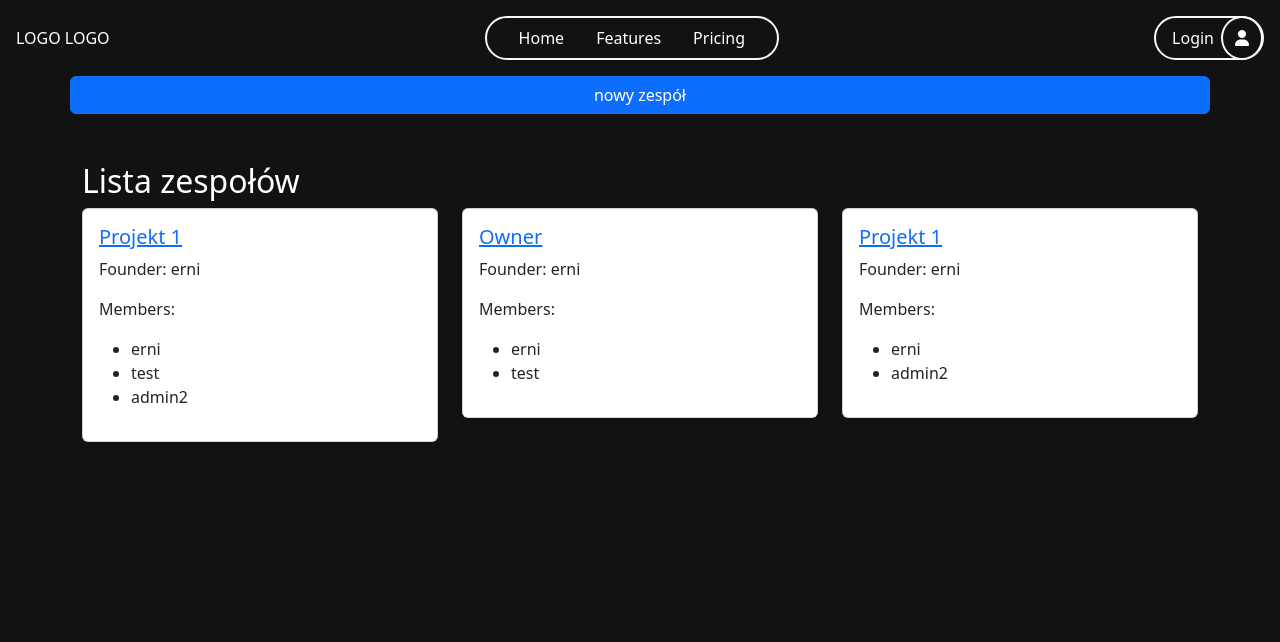
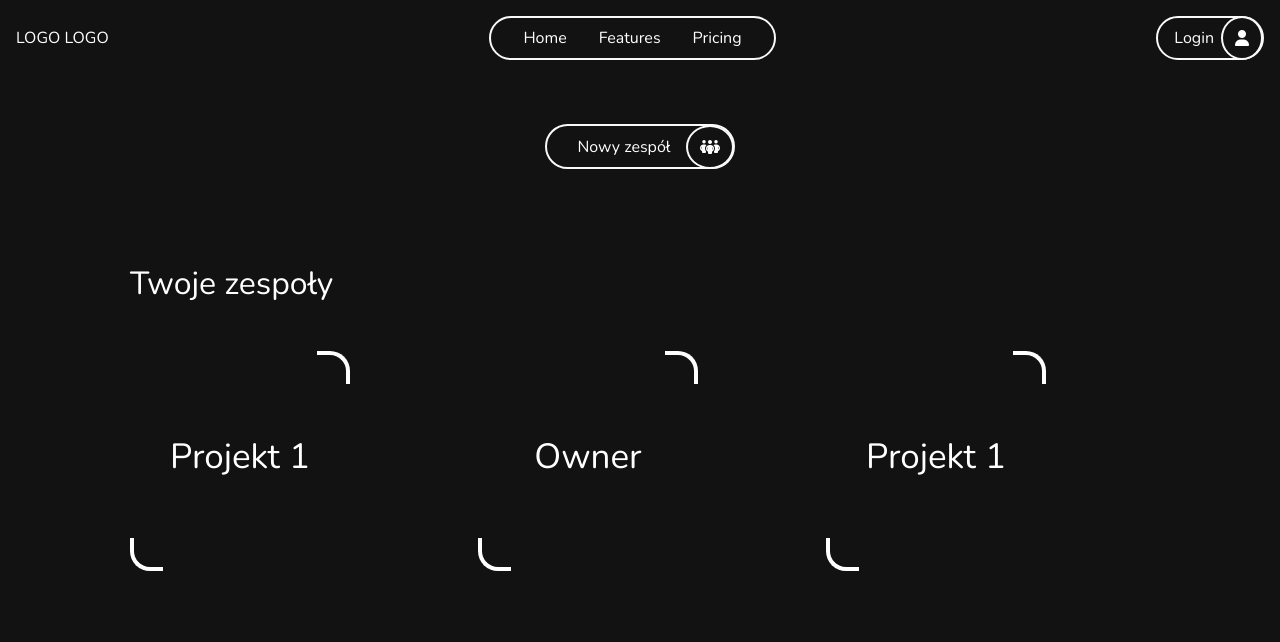
Before and after one commit to nescik/MLS_app, a Django app: page / in a window 1280 px wide. Shown: the top 642 px of the page. Run offline with Django 5.2, Linux system fonts and the light colour scheme; data comes from the database, SQL or seed files in the repository; both versions use the stored data as it was after the commit; some libraries are stand-ins or nearby versions.

Commit message:
team_page

```diff
--- a/website/main/templates/main/base.html
+++ b/website/main/templates/main/base.html
@@ -6,14 +6,16 @@
     <meta name="description" content="" />
     <meta name="viewport" content="width=device-width, initial-scale=1" />
     {% load static %}
-    <link rel="stylesheet" href="static/style/new.css" />
-    <link rel="stylesheet" href="static/style/profile.css">
+    <link rel="stylesheet" href="{% static 'style/new.css' %}" />
+    <link rel="stylesheet" href="{% static 'style/profile.css' %}" />
+    <link rel="stylesheet" href="{% static 'style/team.css' %}" />
+    <link href="https://fonts.googleapis.com/css2?family=Nunito:wght@400;700&display=swap" rel="stylesheet">
     <link href="https://cdn.jsdelivr.net/npm/bootstrap@5.3.2/dist/css/bootstrap.min.css" rel="stylesheet" integrity="sha384-T3c6CoIi6uLrA9TneNEoa7RxnatzjcDSCmG1MXxSR1GAsXEV/Dwwykc2MPK8M2HN" crossorigin="anonymous"/>
     <script src="https://kit.fontawesome.com/23946a8e8f.js" crossorigin="anonymous"></script>
     <script src="https://code.jquery.com/jquery-3.7.1.js" integrity="sha256-eKhayi8LEQwp4NKxN+CfCh+3qOVUtJn3QNZ0TciWLP4=" crossorigin="anonymous"></script>
     <title>{% block title %} Strona {% endblock %}</title>
   </head>
-  <body class="bg">
+  <body class="bg ">
     {% block navbar %}
 
     {% endblock navbar %}
--- a/website/main/templates/main/home.html
+++ b/website/main/templates/main/home.html
@@ -14,55 +14,49 @@
 {% block content %}
 
     <div class="container">
-        <div class="row mb-5">
-            <button type="button" class="btn btn-primary" data-bs-toggle="modal" data-bs-target="#exampleModal" >
-                nowy zespół
-              </button>
+        <div class="row mb-5 d-flex justify-content-center mt-5">
+            <div class="col-12 d-flex justify-content-center">
+                <button
+                    class="nav-link border border-2 border-light rounded-pill d-flex justify-content-center align-items-center gap-3 position-relative login-icon new_team" type="button" data-bs-toggle="modal" data-bs-target="#newTeamModal">Nowy zespół<i class="fa-solid fa-people-group border border-2 border-light rounded-circle position-absolute"></i></button>
+            </div>
+
         </div>
 
         <!-- Modal -->
-        <div class="modal fade" id="exampleModal" tabindex="-1" aria-labelledby="exampleModalLabel" aria-hidden="true">
-            <div class="modal-dialog">
+        <div class="modal fade " id="newTeamModal" tabindex="-1" aria-labelledby="newTeamModal" aria-hidden="true">
+            <div class="modal-dialog ">
             <div class="modal-content">
-                <div class="modal-header">
-                <h1 class="modal-title fs-5" id="exampleModalLabel">Modal title</h1>
+                <div class="modal-header" data-bs-theme="dark">
+                <h1 class="modal-title fs-5" id="newTeamModal">Utwórz nowy zespół</h1>
                 <button type="button" class="btn-close" data-bs-dismiss="modal" aria-label="Close"></button>
                 </div>
-                <div class="modal-body bg-dark ">
-                    <form  method="post">
-                        {% csrf_token %}
-                        {{ form|crispy }}
-                        <button type="submit" class="btn btn-primary">Utwórz zespół</button>
-                      </form>
+                <div class="form-layout w-100 ">
+                    <form method="POST">
+                        <div class="modal-body ">
+                            {% csrf_token %}
+                            {{ form|crispy }}
+                        </div>
+                        <div class="modal-footer">
+                            <button type="submit" class="btn btn-outline-light border-2 rounded-pill">Utwórz zespół</button>
+                        </div>
+                    </form>
                 </div>
-                <div class="modal-footer">
-                <button type="button" class="btn btn-secondary" data-bs-dismiss="modal">Close</button>
-                <button type="button" class="btn btn-primary">Save changes</button>
-                </div>
+
             </div>
             </div>
         </div>
 
-        <div class="row">
-            <h2>Lista zespołów</h2>
+        <div class="row p-5">
+            <h2 class="mb-5">Twoje zespoły</h2>
             {% for team in teams %}
                 <div class="col-md-4 mb-4">
-                    <div class="card">
-                    <div class="card-body">
-                        <h5 class="card-title">
-                        <a href="#">
-                            {{ team.name }}
-                        </a>
-                        </h5>
-                        <p class="card-text">Founder: {{ team.founder.username }}</p>
-                        <p>Members:</p>
-                        <ul>
-                            {% for member in team.members.all %}
-                            <li>{{ member.username }}</li>
-                            {% endfor %}
-                        </ul>
-                    </div>
-                    </div>
+                    <a href="{% url 'team_detail' team.id %}" class="team-link">
+                        <div class="custom-border align-items-center d-flex justify-content-center ">
+                            <h5>
+                                {{ team.name }}
+                            </h5>
+                        </div>
+                    </a>
                 </div>
             {% endfor %}
         </div>
--- a/website/main/templates/main/navbar.html
+++ b/website/main/templates/main/navbar.html
@@ -1,7 +1,7 @@
 
 
 
-<nav class="navbar navbar-expand-lg my-nav text-light justify-content-center position-relative p-3 z-3 ">
+<nav class="navbar navbar-expand-lg my-nav text-light justify-content-center position-relative p-3 z-3">
   <div class="d-flex justify-content-between w-100 align-items-center">
     <a class=" nav-link" href="/">LOGO LOGO</a>
     <ul class="navbar-nav mb-2 mb-lg-0 justify-content-center border border-2 border-light rounded-pill px-4 gap-3 ">
--- a/website/main/urls.py
+++ b/website/main/urls.py
@@ -19,6 +19,6 @@ urlpatterns = [
     path('account-social', views.account_social, name='account-social'),
 
     #Teams
-
+    path('team/<int:id>', views.team_detail, name='team_detail')
 
 ] + static(settings.MEDIA_URL, document_root=settings.MEDIA_ROOT)
--- a/website/main/views.py
+++ b/website/main/views.py
@@ -1,4 +1,4 @@
-from django.shortcuts import render, redirect
+from django.shortcuts import render, redirect, get_object_or_404
 from .forms import RegisterForm, LoginForm, EditUserForm, CustomPasswordChangeForm, EditInfoUserForm, CreateTeamForm
 from django.contrib.auth import authenticate
 from django.contrib.auth.models import auth, User
@@ -6,6 +6,7 @@ from django.contrib.auth.views import PasswordChangeView
 from django.urls import reverse_lazy
 from django.contrib import messages
 from .models import Team
+
 
 def home(request):
     teams = Team.objects.all()
@@ -133,3 +134,11 @@ def account_info(request):
 
 def account_social(request):
     return render (request, 'user_profile/account_social.html')
+
+def team_detail(request, id):
+
+    team = get_object_or_404(Team, pk=id)
+
+    context = {'team':team}
+
+    return render(request, 'teams/team_detail.html', context=context)
--- a/website/static/style/new.css
+++ b/website/static/style/new.css
@@ -2,11 +2,25 @@
     padding: 0;
     margin: 0;
     box-sizing: border-box;
+    font-family: 'Nunito', sans-serif;
 }
 
+::-webkit-scrollbar {
+    width: 12px; /* Szerokość paska przewijania */
+}
+
+::-webkit-scrollbar-thumb {
+    background-color: #888; /* Kolor samego paska */
+    border-radius: 6px; /* Zaokrąglenie rogów paska */
+}
+
+::-webkit-scrollbar-track {
+    background-color: #f1f1f1; /* Kolor tła paska przewijania */
+    border-radius: 12px; /* Zaokrąglenie rogów tła paska */
+}
 
 .bg {
-    background-color: #121212;
+    background-color: #121212 !important;
     color: white;
 }
 
@@ -16,6 +30,9 @@
 
 }
 
+.navbar{
+    height: 76px !important;
+}
 .nav-link {
     color: white !important;
 }
@@ -30,7 +47,12 @@
     color: black !important;
 }
 
-.fa-user {
+.new_team{
+    height: 45px;
+    width: 190px !important;
+}
+
+.fa-user, .fa-people-group {
     position: absolute !important;
     padding: 12px !important;
     right: -1px !important;
@@ -111,20 +133,22 @@
 
 
 
-.form-layout form input {
-    background-color:#292929;
+.form-layout form input, .form-layout form select {
+    background-color:#292929 ;
     border: none;
     color: white;
     border-bottom: solid 2px #373737;
 }
 
-.form-layout form input:focus{
+.form-layout form input:focus, .form-layout form select:focus {
     background-color:#292929;
     color: white;
     border-bottom: solid 2px rgb(167, 167, 167);
     outline: none;
     box-shadow: 0 0 10px rgba(167, 167, 167);
 }
+
+
 
 .form-text{
     display: none;
@@ -136,3 +160,56 @@
     object-fit: cover;
     border: 3px solid white;
 }
+
+
+.modal-content{
+    background-color: #121212 !important;
+}
+
+
+.team-link{
+    text-decoration: none;
+    color: white;
+}
+
+.custom-border {
+    position: relative;
+    width: 220px !important;
+    height: 220px !important;
+    border-radius: 20px;
+    padding: 11px;
+}
+
+.custom-border h5 {
+    font-size: 35px !important;
+}
+
+.custom-border:hover{
+    background-color: #373737;
+}
+
+.custom-border::before {
+    content: "";
+    position: absolute;
+    top: 0;
+    right: 0;
+    width: 15%;
+    height: 15%;
+    border-right: 4px solid white;
+    border-top: 4px solid white;
+    box-sizing: border-box;
+    border-top-right-radius: 20px;
+}
+
+.custom-border::after {
+    content: "";
+    position: absolute;
+    bottom: 0;
+    left: 0;
+    width: 15%;
+    height: 15%;
+    border-left: 4px solid white;
+    border-bottom: 4px solid white;
+    box-sizing: border-box;
+    border-bottom-left-radius: 20px;
+}
```
Also changed, not shown: website/main/templates/teams/team_detail.html (added, +36 -0 lines), website/static/style/team.css (added, +44 -0 lines), website/db.sqlite3.
